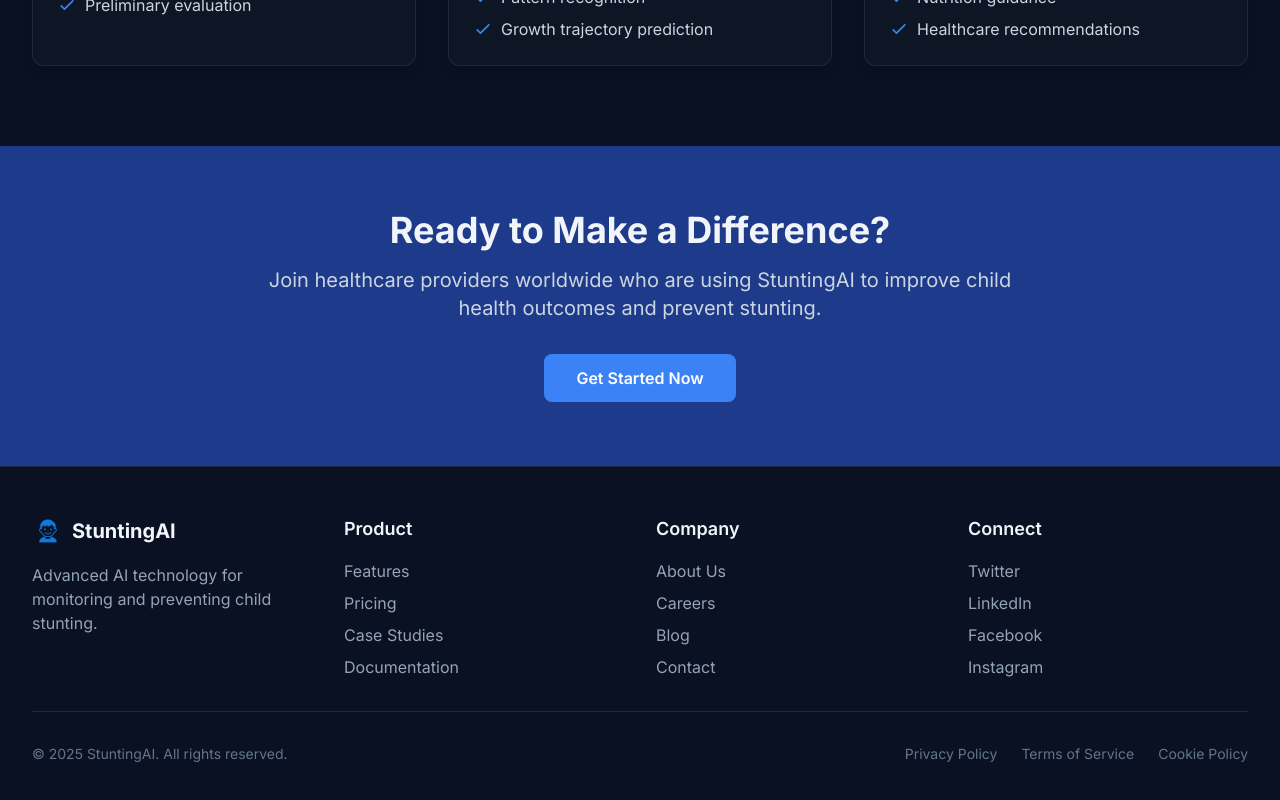
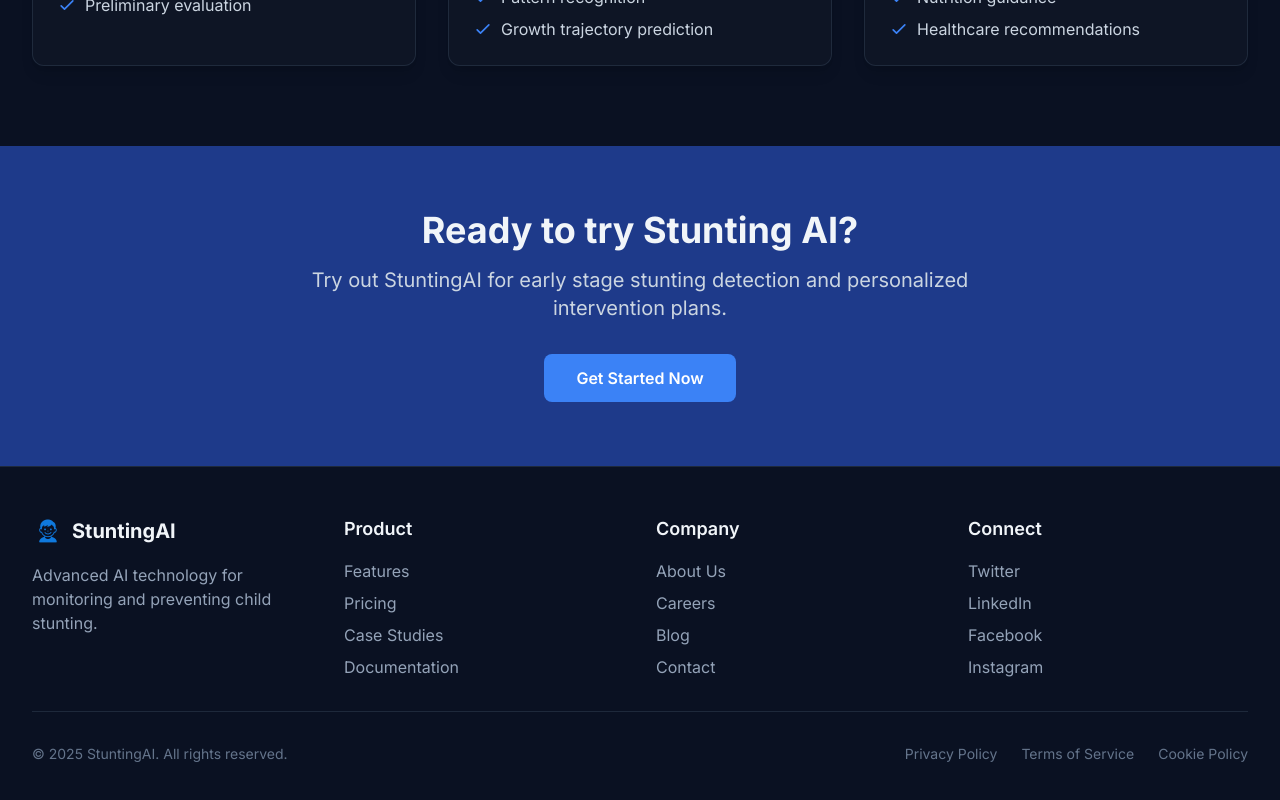
Before and after one commit to KennyTangg/StuntingAI, a React (Vite) app: page / in a window 1280 px wide. Shown: the part 1101-1901 px from the top of the page. Built offline with nearby package versions, Linux system fonts and the light colour scheme.

Commit message:
commit main

```diff
--- a/src/pages/Home.jsx
+++ b/src/pages/Home.jsx
@@ -292,10 +292,9 @@ export default function Home() {
       {/* Call to Action Section */}
       <div className="bg-blue-900 py-10 sm:py-12 md:py-16 w-full">
         <div className="max-w-7xl mx-auto px-4 sm:px-6 lg:px-8 text-center">
-          <h2 className="text-2xl sm:text-3xl md:text-4xl font-bold mb-3 sm:mb-4">Ready to Make a Difference?</h2>
+          <h2 className="text-2xl sm:text-3xl md:text-4xl font-bold mb-3 sm:mb-4">Ready to try Stunting AI?</h2>
           <p className="text-base sm:text-lg md:text-xl text-slate-300 max-w-3xl mx-auto mb-6 sm:mb-8">
-            Join healthcare providers worldwide who are using StuntingAI to improve child health
-            outcomes and prevent stunting.
+            Try out StuntingAI for early stage stunting detection and personalized intervention plans.
           </p>
           <button
             onClick={() => navigate('/get-started')}
```
